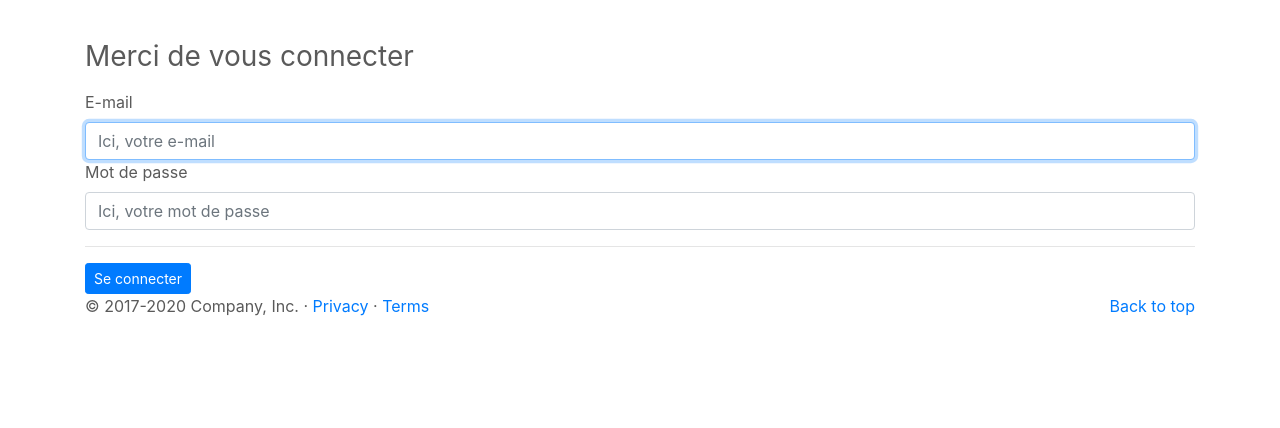
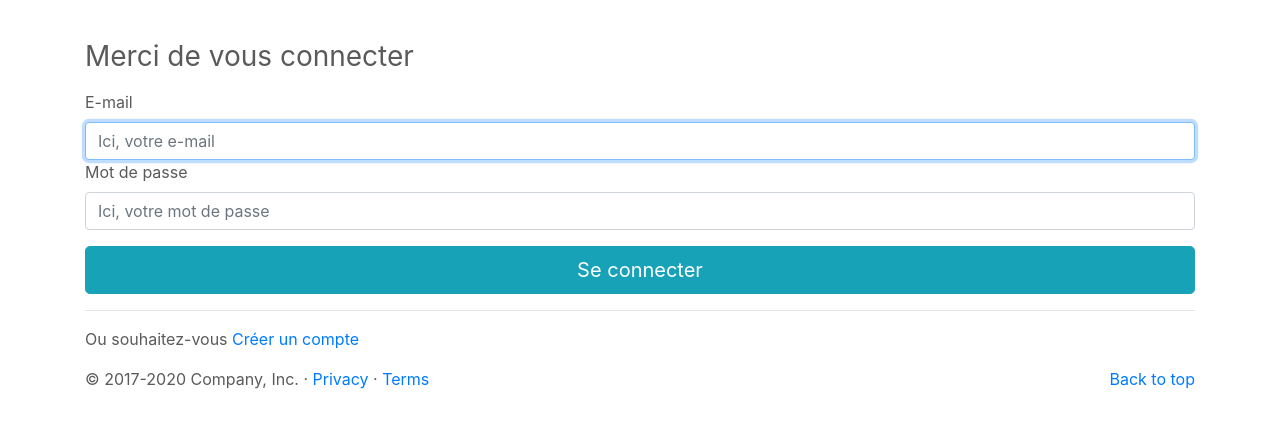
Before and after one commit to Mehdimosteghanemi/Mon-site-e-commerce, a Symfony app: template templates/security/login.html.twig in a window 1280 px wide. Shown: the part 56-484 px from the top of the page. Run offline with Twig, Linux system fonts and the light colour scheme; the template is opened without the code that fills it, so the values that code supplies are empty; some libraries are stand-ins or nearby versions.

Commit message:
change css style login

```diff
--- a/templates/security/login.html.twig
+++ b/templates/security/login.html.twig
@@ -37,10 +37,11 @@
             </div>
         #}
 
-        <hr>
-        <button class="btn btn-lg btn-primary btn-sm" type="submit">
+        <button class="btn btn-lg btn-info btn-block mt-3" type="submit">
             Se connecter
         </button>
+        <hr>
+        <p>Ou souhaitez-vous <a href=" {{ path('register') }} ">Créer un compte</a></p>
     </form>
 </div>
 
```
